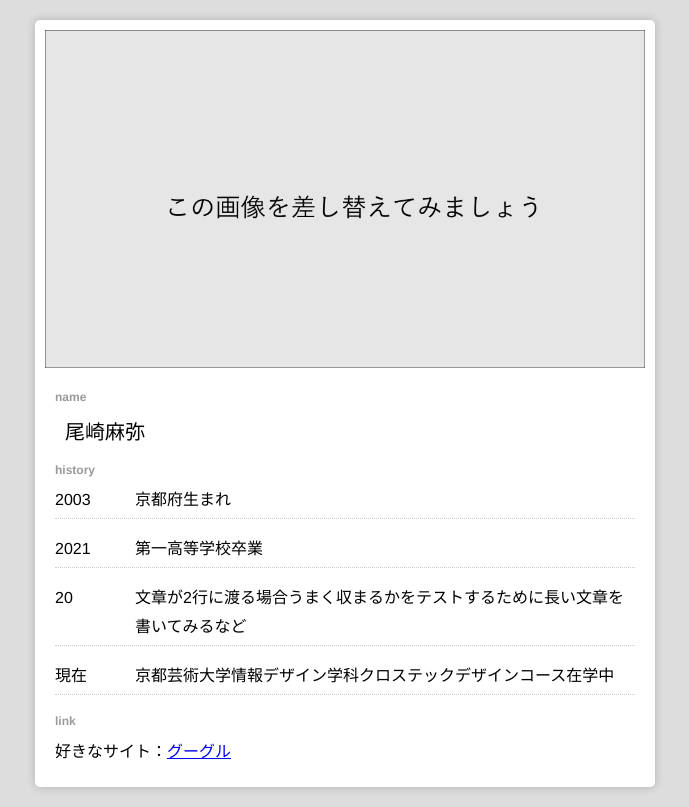
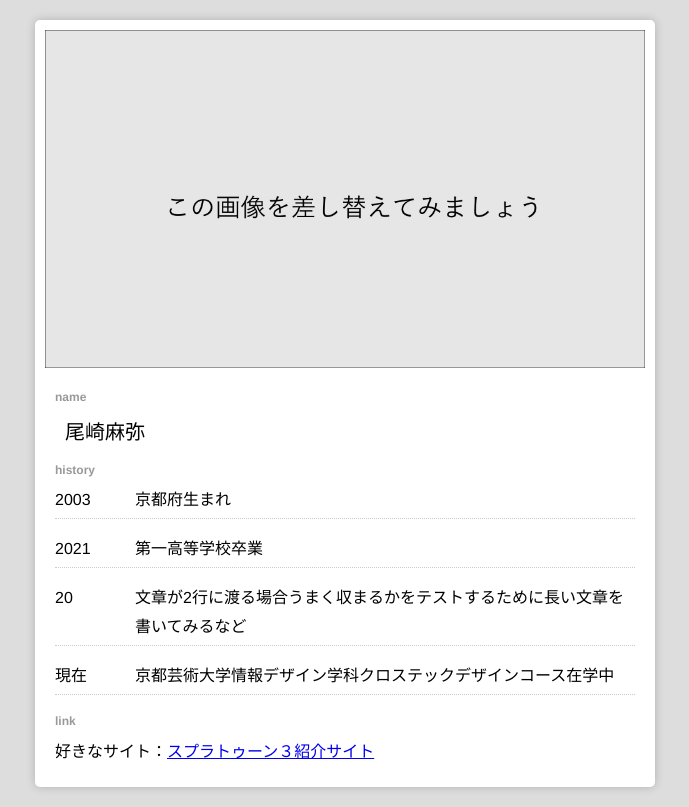
Before and after one commit to KUAD-XtechDesign/simple_page-ami7111003, a plain HTML site: page index.html in a window 1280 px wide. Shown: the whole page, without its empty margins (295-984 px from the left). Drawn offline with Linux system fonts and the light colour scheme.

Commit message:
Update index.html

```diff
--- a/index.html
+++ b/index.html
@@ -32,7 +32,7 @@
 
         <h2 class="title">link</h2>
         <div>
-          好きなサイト：<a href="https://google.com" target="_blank">グーグル</a>
+          好きなサイト：<a href="https://www.nintendo.co.jp/switch/av5ja/index.html" target="_blank">スプラトゥーン３紹介サイト</a>
         </div>
 
       </div>
```
